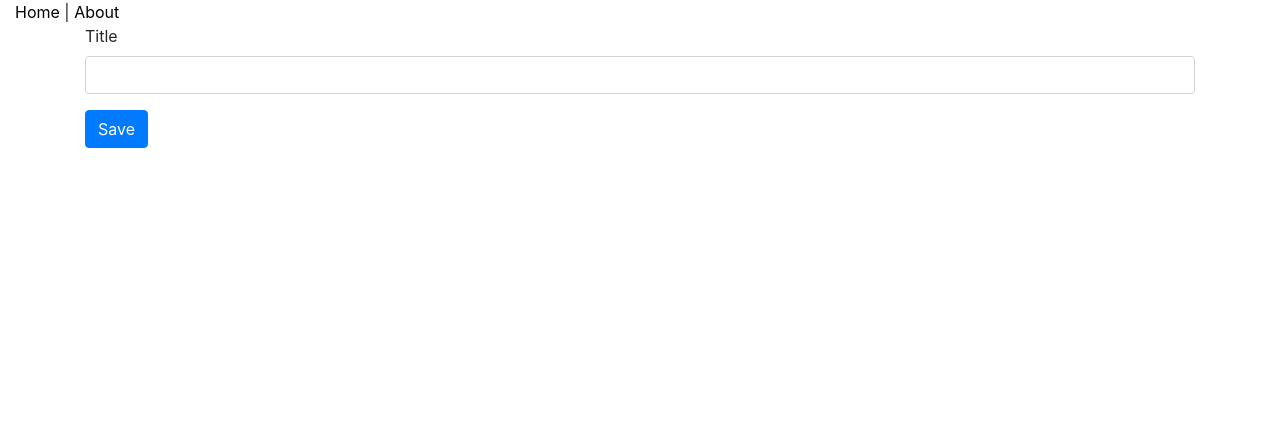
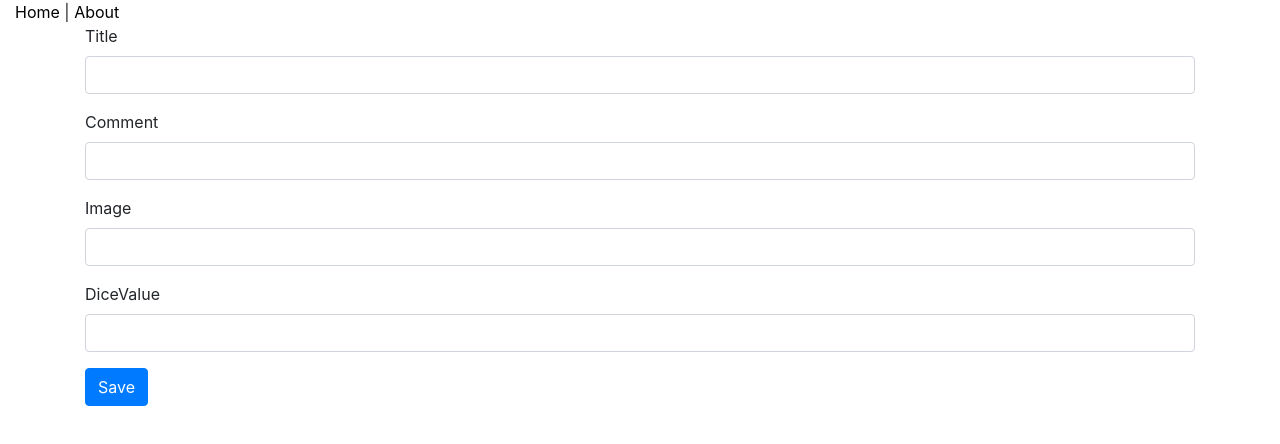
Before and after one commit to placbo/myTaste, a React (Create React App) app: page /item/1/edit in a window 1280 px wide. Shown: the top 444 px of the page. Built offline with nearby package versions, Linux system fonts and the light colour scheme; no server answers.

Commit message:
added functions to form, more fields, new item

```diff
--- a/package.json
+++ b/package.json
@@ -7,7 +7,8 @@
     "react": "^16.8.6",
     "react-dom": "^16.8.6",
     "react-router-dom": "^5.0.1",
-    "react-scripts": "3.0.1"
+    "react-scripts": "3.0.1",
+    "react-toastify": "^5.3.2"
   },
   "scripts": {
     "start": "run-p start:dev start:api",
--- a/src/App.js
+++ b/src/App.js
@@ -6,16 +6,20 @@ import AboutPage from "./components/AboutPage";
 import Header from "./components/Header";
 import ItemPage from "./components/ItemPage";
 import ManageItemPage from "./components/ManageItemPage";
+import { ToastContainer } from "react-toastify";
+import "react-toastify/dist/ReactToastify.css";
 
 function App() {
     return (
         <div className="container-fluid">
+            <ToastContainer autoClose={3000} hideProgressBar />
             <Header/>
             <Switch>
                 <Route path="/" exact component={ItemListPage}/>
                 <Route path="/about" component={AboutPage}/>
                 <Route path="/item/:id" exact component={ItemPage}/>
                 <Route path="/item/:id/edit" exact component={ManageItemPage}/>
+                <Route path="/newitem" exact component={ManageItemPage}/>
                 <Route component={NotFoundPage}/>
             </Switch>
         </div>
--- a/src/components/ItemForm.js
+++ b/src/components/ItemForm.js
@@ -1,20 +1,64 @@
 import React from "react";
 
-function ItemForm() {
+function ItemForm(props) {
     return (
-        <form className="itemform">
+        <form className="itemform" onSubmit={props.onSubmit}>
             <div className="form-group">
                 <label htmlFor="title">Title</label>
                 <div className="field">
                     <input
                         id="title"
+                        onChange={props.onChange}
                         type="text"
                         name="title"
                         className="form-control"
-                        value=""
+                        value={props.item.title || ""}
                     />
                 </div>
             </div>
+
+            <div className="form-group">
+                <label htmlFor="comment">Comment</label>
+                <div className="field">
+                    <input
+                        id="comment"
+                        onChange={props.onChange}
+                        type="text"
+                        name="comment"
+                        className="form-control"
+                        value={props.item.comment || ""}
+                    />
+                </div>
+            </div>
+
+            <div className="form-group">
+                <label htmlFor="imageLink">Image</label>
+                <div className="field">
+                    <input
+                        id="imageLink"
+                        onChange={props.onChange}
+                        type="text"
+                        name="imageLink"
+                        className="form-control"
+                        value={props.item.imageLink || ""}
+                    />
+                </div>
+            </div>
+
+            <div className="form-group">
+                <label htmlFor="diceValue">DiceValue</label>
+                <div className="field">
+                    <input
+                        id="diceValue"
+                        onChange={props.onChange}
+                        type="text"
+                        name="diceValue"
+                        className="form-control"
+                        value={props.item.diceValue || ""}
+                    />
+                </div>
+            </div>
+
 
             <input type="submit" value="Save" className="btn btn-primary"/>
         </form>
--- a/src/components/ItemList.js
+++ b/src/components/ItemList.js
@@ -11,7 +11,7 @@ function ItemList(props) {
                     <Link key={item.id} to={"/item/" + item.id}>
                         <div  className="card">
                             <div className="header">{item.title}</div>
-                            <img src={"/img/" + item.id + ".jpg"} className="card-img-top" alt="..."/>
+                            <img src={"/img/" + item.imageLink} className="card-img-top" alt="..."/>
                             <div className="card-body">
                                 <p className="diceValue">{item.diceValue}</p>
                             </div>
--- a/src/components/ItemListPage.js
+++ b/src/components/ItemListPage.js
@@ -1,6 +1,7 @@
 import React, {useState, useEffect} from "react";
 import ItemList from "./ItemList";
 import {getItems} from "../api/itemApi";
+import {Link} from "react-router-dom";
 
 function ItemListPage() {
     const [items, setItems] = useState([]);
@@ -12,6 +13,7 @@ function ItemListPage() {
     return (
         <div className="container ">
             <h1>Items</h1>
+            <Link  to={"/newitem/"}>new...</Link>
             <ItemList items={items}/>
         </div>
     );
--- a/src/components/ItemPage.js
+++ b/src/components/ItemPage.js
@@ -20,7 +20,7 @@ const ItemListPage = props => {
             <div className="itemWrapper">
                 <div className="card">
                     <div className="header">{item.title}</div>
-                    <img src={"/img/" + item.id + ".jpg"} className="card-img-top" alt="..."/>
+                    <img src={"/img/" + item.imageLink} className="card-img-top" alt="..."/>
                     <div className="card-body">
                         <p className="card-text">{item.comment}</p>
                         <p className="diceValue">{item.diceValue}</p>
--- a/src/components/ManageItemPage.js
+++ b/src/components/ManageItemPage.js
@@ -1,10 +1,48 @@
-import React from "react";
+import React, {useState, useEffect} from "react";
 import ItemForm from "./ItemForm";
+import {getItem} from "../api/itemApi";
+import {saveItems} from "../api/itemApi";
+import {toast} from "react-toastify";
 
-function ManageItemPage() {
+
+function ManageItemPage(props) {
+
+    const [item, setItem] = useState({
+            id: null,
+            title: ""
+        }
+    );
+
+    useEffect(() => {
+        const id = props.match.params.id; // from the path `/:id`
+        if (id) {
+            getItem(id).then(_item => setItem(_item));
+        }
+    }, [props.match.params.id]);
+
+    function handleChange({target}) {
+        setItem({
+            ...item,
+            [target.name]: target.value
+        });
+    }
+
+    function handleSubmit(event) {
+        event.preventDefault();
+        //if (!formIsValid()) return;
+        saveItems(item).then(() => {
+            props.history.push("/");
+            //toast.success("Course saved.");
+            toast.success("Course saved.");
+        });
+    }
+
     return (
         <div className="container">
-         <ItemForm />
+            <ItemForm
+                item={item}
+                onChange={handleChange}
+                onSubmit={handleSubmit}/>
         </div>
     );
 }
```
Also changed, not shown: 1 other file (tests, documents, lock files or other folders).
